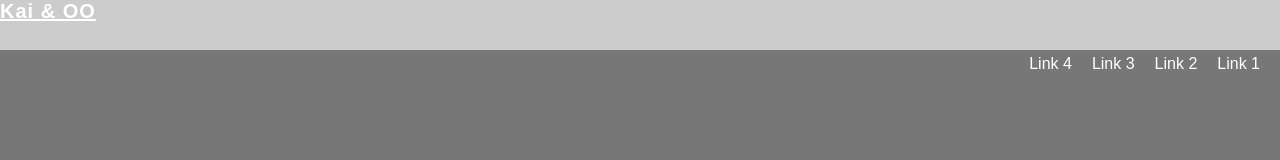
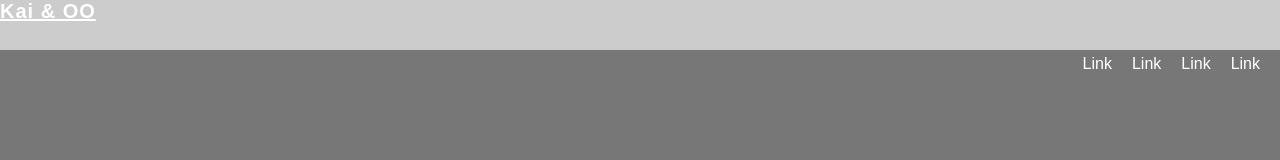
Before and after one commit to KaiOoOKai/test, a plain HTML site: page website/index.html in a window 1280 px wide. Shown: the top 160 px of the page. Drawn offline with Linux system fonts and the light colour scheme.

Commit message:
Revert "some small changes"
This reverts commit 62aa495564fa4ea6967e09517132e88e5c729738.

```diff
--- a/website/index.html
+++ b/website/index.html
@@ -11,10 +11,10 @@
 		<nav>
 			<div class="logo"><a href="#">Kai & OO</a></div>
 			<ul>
-				<li><a href="#">Link 1</a></li>
-				<li><a href="#">Link 2</a></li>
-				<li><a href="#">Link 3</a></li>
-				<li><a href="#">Link 4</a></li>
+				<li><a href="#">Link</a></li>
+				<li><a href="#">Link</a></li>
+				<li><a href="#">Link</a></li>
+				<li><a href="#">Link</a></li>
 			</ul>
 		</nav>
 
```
